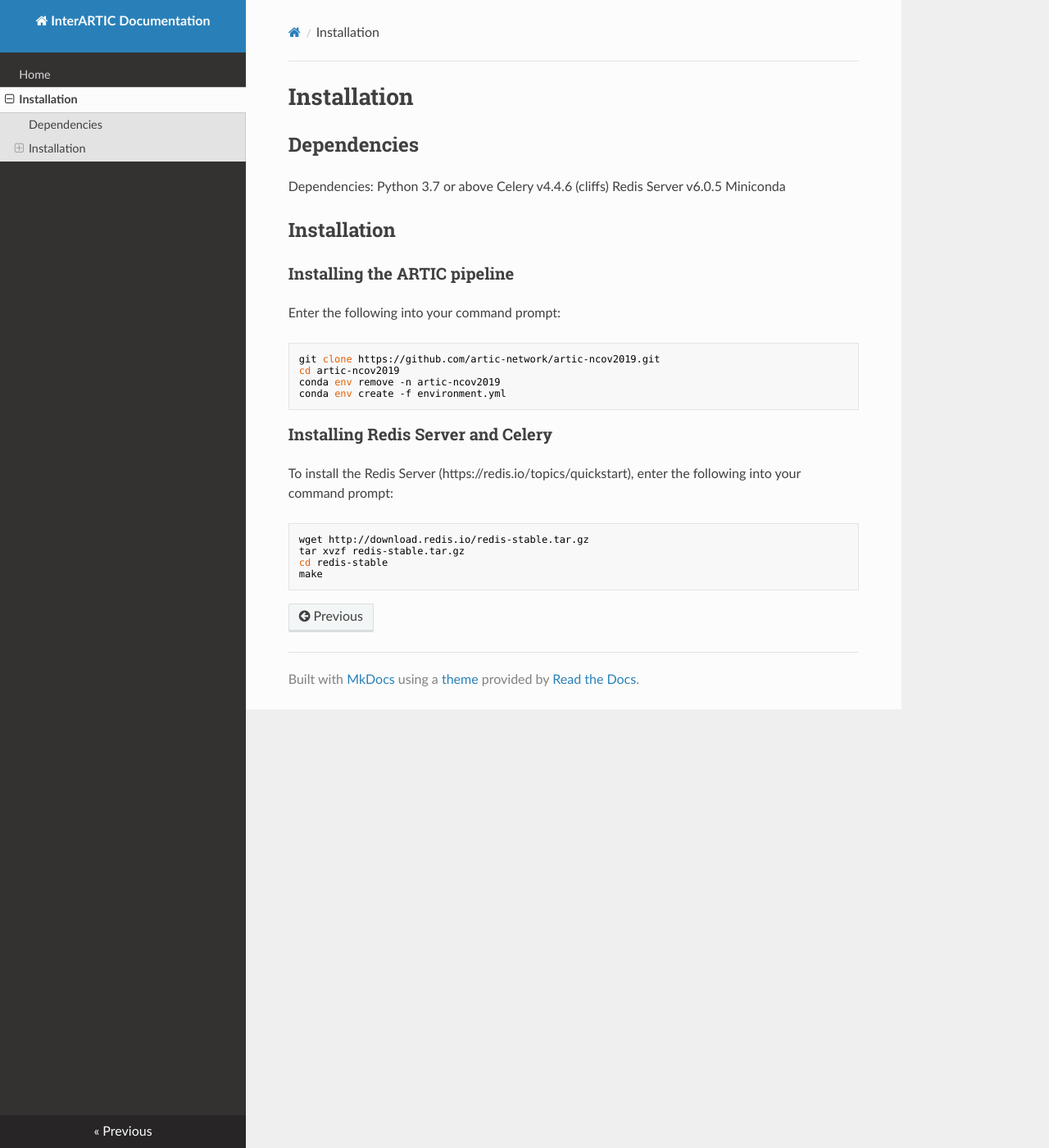
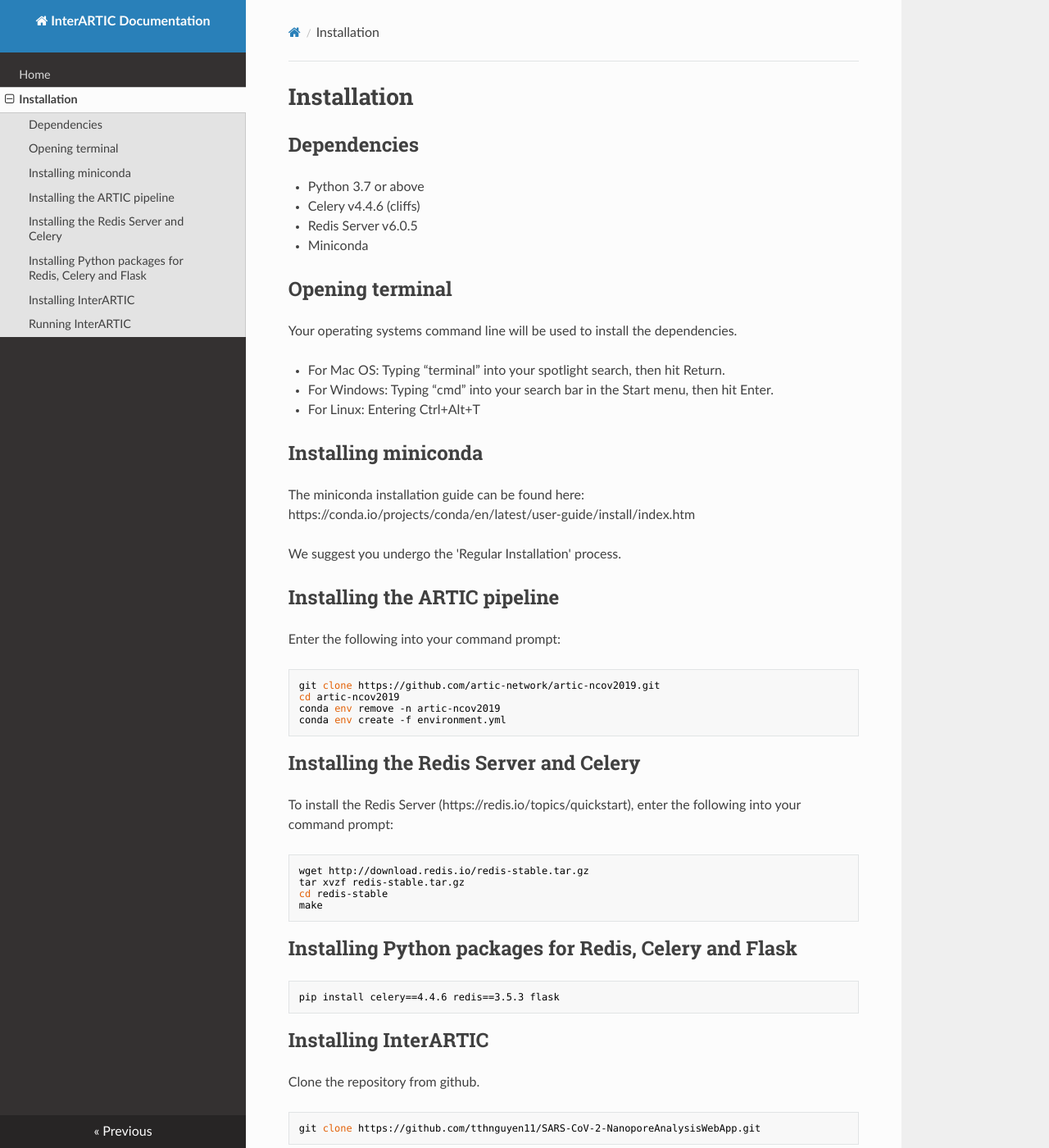
Before and after one commit to Psy-Fer/interARTIC, an MkDocs documentation site: the page built from docs/installation.md, in a window 1280 px wide and 1400 px high. Shown: the whole window at 82% size. Built offline with MkDocs 1.6.1, drawn with Linux system fonts in a browser that asks for light colours; nearby versions of some CDN libraries; some of the changed text lies outside the part shown.

Commit message:
added installation documentation

````diff
--- a/docs/installation.md
+++ b/docs/installation.md
@@ -1,17 +1,28 @@
 # Installation
-
 
 ## Dependencies
 
-Dependencies:
-Python 3.7 or above
-Celery v4.4.6 (cliffs)
-Redis Server v6.0.5
-Miniconda
+* Python 3.7 or above
+* Celery v4.4.6 (cliffs)
+* Redis Server v6.0.5
+* Miniconda
 
-## Installation
+## Opening terminal
 
-### Installing the ARTIC pipeline
+Your operating systems command line will be used to install the dependencies.
+
+* For Mac OS: Typing “terminal” into your spotlight search, then hit Return.
+* For Windows: Typing “cmd” into your search bar in the Start menu, then hit Enter.
+* For Linux: Entering Ctrl+Alt+T
+
+## Installing miniconda
+
+The miniconda installation guide can be found here: https://conda.io/projects/conda/en/latest/user-guide/install/index.htm
+
+We suggest you undergo the 'Regular Installation' process.
+
+
+## Installing the ARTIC pipeline
 
 Enter the following into your command prompt:
 
@@ -22,7 +33,7 @@
 conda env create -f environment.yml
 ```
 
-### Installing Redis Server and Celery
+## Installing the Redis Server and Celery
 
 To install the Redis Server (https://redis.io/topics/quickstart), enter the following into your command prompt:
 ```
@@ -31,3 +42,37 @@
 cd redis-stable
 make
 ```
+
+## Installing Python packages for Redis, Celery and Flask
+
+```
+pip install celery==4.4.6 redis==3.5.3 flask
+```
+
+## Installing InterARTIC
+
+Clone the repository from github.
+
+```
+git clone https://github.com/tthnguyen11/SARS-CoV-2-NanoporeAnalysisWebApp.git
+```
+
+## Running InterARTIC
+
+To start InterARTIC, go to the directory where the repository was cloned and enter the following command.
+
+```
+cd SARS-CoV-2-NanoporeAnalysisWebApp
+bash run.sh <terminal type>
+# Terminal types: macos, xterm, konsole
+```
+
+If your terminal is not listed, enter the following commands:
+
+```
+bash redis-server
+conda activate artic-ncov2019; celery worker -A main.celery --loglevel=info
+python3 main.py
+```
+
+Navigate to your browser and go to http://127.0.0.1:5000 to access InterARTIC.
````
Also changed, not shown: docs/index.md (+1 -1 lines).
